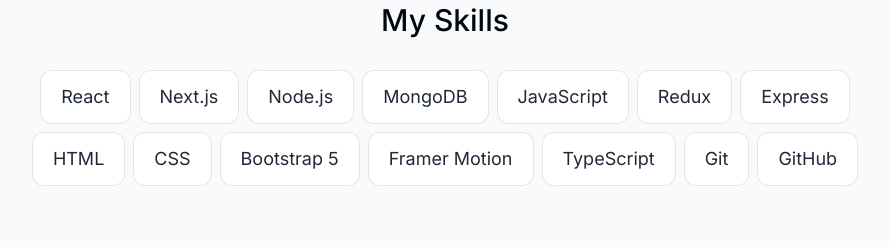
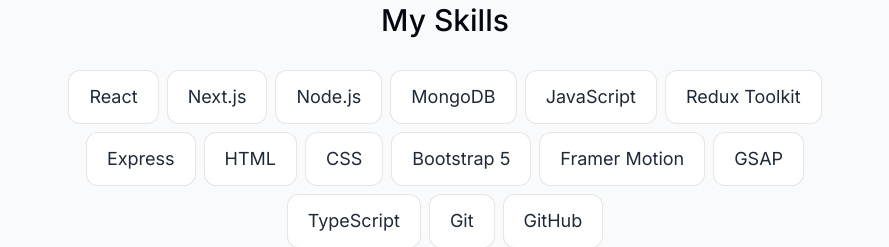
Before and after one commit to Sagar-Gound/portfolio-website, a Next.js app: page / in a window 1280 px wide. Shown: the part 2217-2464 px from the top of the page, without its empty margins (195-1084 px from the left). Built offline with nearby package versions, Linux system fonts and the light colour scheme; no server answers.

Commit message:
Implement code changes to enhance functionality and improve performance

```diff
--- a/components/Intro.tsx
+++ b/components/Intro.tsx
@@ -31,7 +31,7 @@
             }}
           >
             <Image
-              src="https://images.unsplash.com/photo-1526948128573-703ee1aeb6fa?w=600&auto=format&fit=crop&q=60&ixlib=rb-4.0.3&ixid=M3wxMjA3fDB8MHxzZWFyY2h8M3x8cHJvZmlsZSUyMGZvciUyMGl0fGVufDB8fDB8fHwy"
+              src="/profile_image.jpg"
               alt="Sagar portrait"
               width="192"
               height="192"
--- a/lib/data.ts
+++ b/lib/data.ts
@@ -82,12 +82,13 @@
   "Node.js",
   "MongoDB",
   "JavaScript",
-  "Redux",
+  "Redux Toolkit",
   "Express",
   "HTML",
   "CSS",
   "Bootstrap 5",
   "Framer Motion",
+  "GSAP",
   "TypeScript",
   "Git",
   "GitHub",
```
Also changed, not shown: 1 other file (tests, documents, lock files or other folders).
